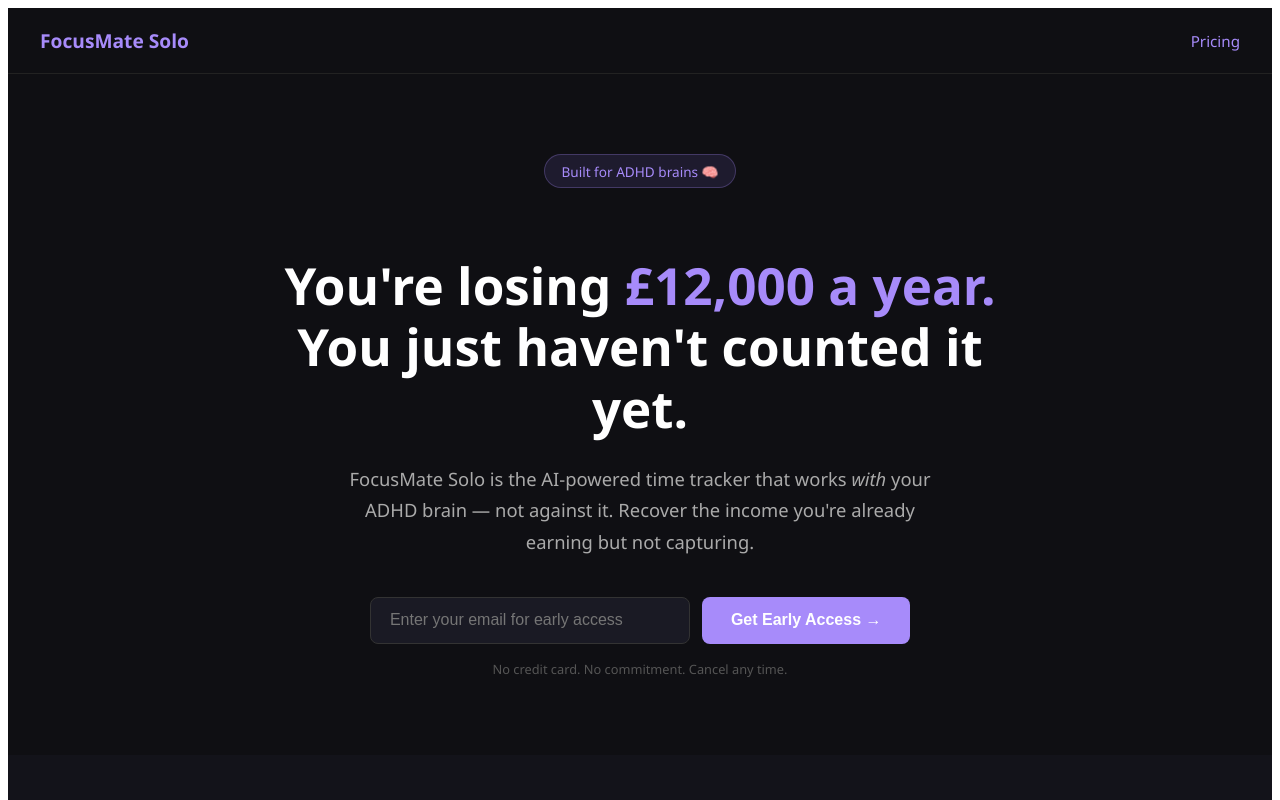
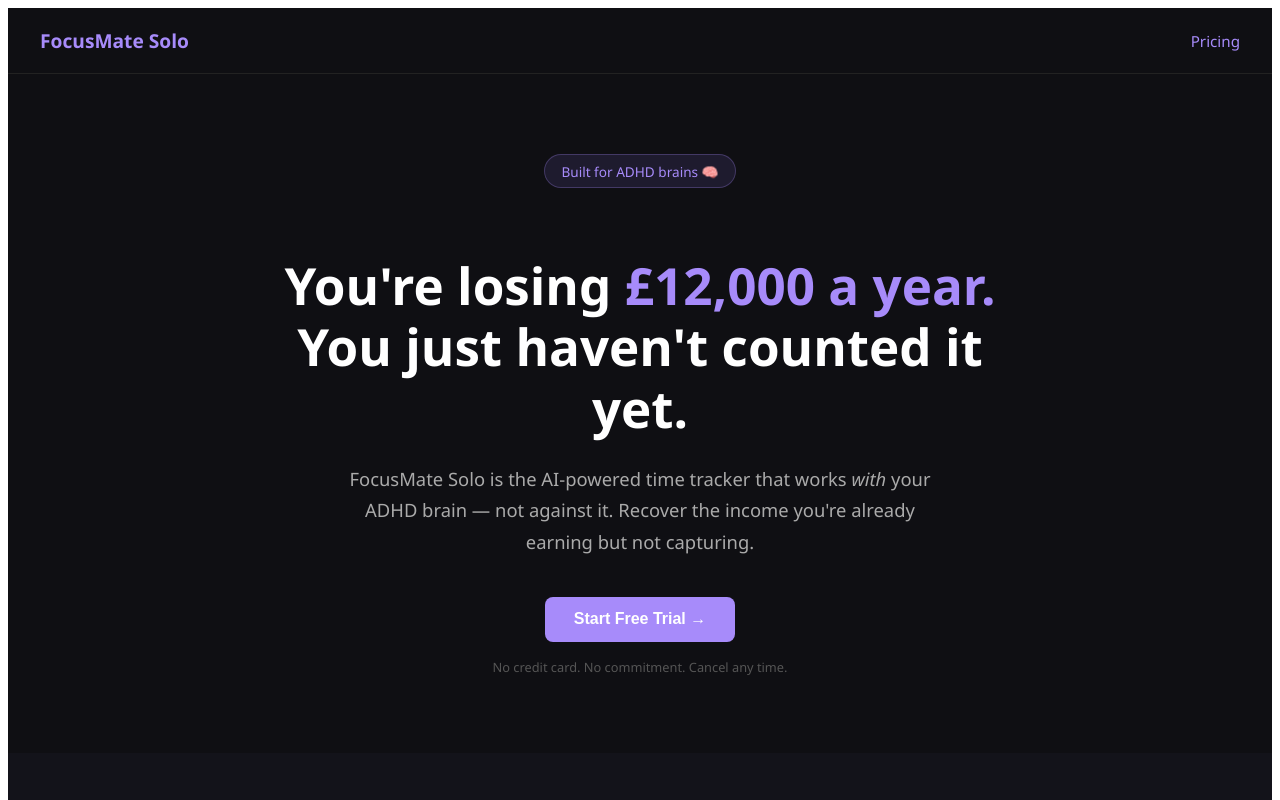
Before and after one commit to mindpowerplan-70/focusmate-solo, a React (Vite) app in the folder focusmate-solo/: page / in a window 1280 px wide. Shown: the top 800 px of the page. Built offline with nearby package versions, Linux system fonts and the light colour scheme.

Commit message:
Fix landing page CTAs to route to auth

```diff
--- a/focusmate-solo/src/App.jsx
+++ b/focusmate-solo/src/App.jsx
@@ -3,6 +3,7 @@
 // It includes: hero section, pain points, features, pricing, and email capture
 
 import { useState } from "react";
+import { useNavigate } from "react-router-dom";
 import { supabase } from "./supabase";
 
 export default function App() {
@@ -10,6 +11,7 @@
   const [email, setEmail] = useState("");
   // This shows a thank you message after they sign up
   const [submitted, setSubmitted] = useState(false);
+  const navigate = useNavigate();
 
   // This runs when they click the sign up button
   const handleSubmit = async () => {
@@ -54,24 +56,11 @@
         </p>
 
         {/* Email capture - the most important element on the page */}
-        {!submitted ? (
-          <div style={styles.captureBox}>
-            <input
-              type="email"
-              placeholder="Enter your email for early access"
-              value={email}
-              onChange={(e) => setEmail(e.target.value)}
-              style={styles.input}
-            />
-            <button onClick={handleSubmit} style={styles.ctaButton}>
-              Get Early Access →
-            </button>
-          </div>
-        ) : (
-          <div style={styles.thankYou}>
-            🎉 You're on the list! We'll be in touch very soon.
-          </div>
-        )}
+        <div style={styles.captureBox}>
+          <button onClick={() => navigate("/auth")} style={styles.ctaButton}>
+            Start Free Trial →
+          </button>
+        </div>
         <p style={styles.heroSmall}>
           No credit card. No commitment. Cancel any time.
         </p>
@@ -170,10 +159,7 @@
               </li>
             ))}
           </ul>
-          <button
-            onClick={() => window.scrollTo({ top: 0, behavior: "smooth" })}
-            style={styles.pricingCta}
-          >
+          <button onClick={() => navigate("/auth")} style={styles.pricingCta}>
             Start Free Trial →
           </button>
           <p style={styles.pricingSmall}>
```
